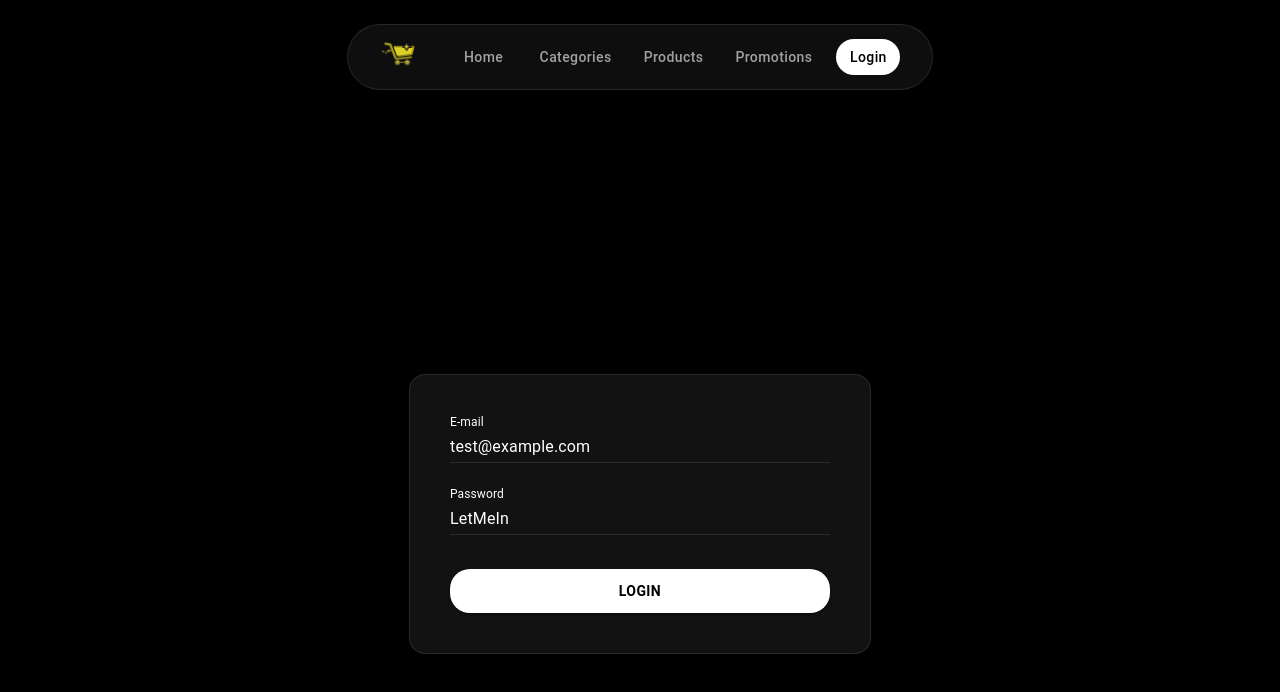
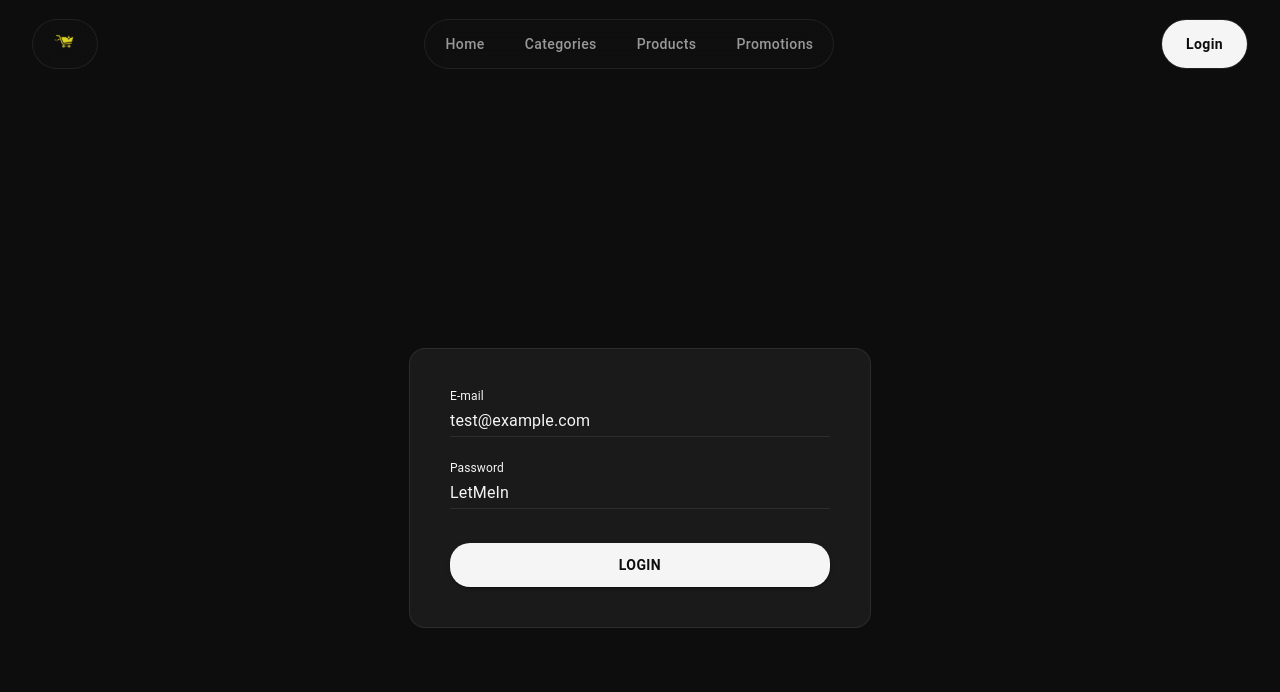
Before and after one commit to florin977/SmartShoppingAssistantFE, a React (Vite) app: page /auth/login in a window 1280 px wide. Shown: the top 692 px of the page. Built offline with nearby package versions, Linux system fonts and the light colour scheme.

Commit message:
3 islands instead of one big islaand. Improved color contrast.

```diff
--- a/src/components/Navbar/NavBar.css
+++ b/src/components/Navbar/NavBar.css
@@ -1,31 +1,63 @@
 .main-appbar {
-    background-color: color-mix(in srgb, var(--surface-color), transparent 20%) !important;
-    backdrop-filter: blur(10px);
+    background-color: transparent !important;
     box-shadow: none !important;
+    width: 95% !important;
+    margin: 12px auto !important;
+    left: 0 !important;
+    right: 0 !important;
+}
+
+.navbar-toolbar {
+    justify-content: space-between !important;
+    padding: 0 !important;
+}
+
+.nav-island {
+    background-color: color-mix(in srgb, var(--surface-color), transparent 80%) !important;
+    backdrop-filter: blur(12px);
     border: 1px solid var(--border-color);
     border-radius: 100rem !important;
-    width: fit-content !important;
-    margin: 24px auto !important;
+    padding: 0 !important; /* Removed padding so buttons can fill the entire space */
+    display: flex;
+    align-items: center;
+    height: 48px;
+    overflow: hidden; /* This clips the button backgrounds to the pill shape */
+}
+
+/* Add some side breathing room specifically for the Logo island */
+.nav-island:first-of-type {
+    padding: 0 16px !important;
 }
 
 .navbar-btn {
     color: var(--text-secondary) !important;
+    border-radius: 0 !important; /* Let the island handle the rounding */
     text-transform: none !important;
     font-weight: 500 !important;
-    margin: 0 8px !important;
-    transition: color 0.2s ease !important;
+    padding: 0 20px !important; /* Vertical padding handled by height: 100% */
+    height: 100%;
+    transition: all 0.2s ease !important;
 }
 
 .navbar-btn-login {
     color: var(--accent-text) !important;
     background-color: var(--accent-primary) !important;
-    border-radius: 100rem !important;
+    border-radius: 0 !important; /* Let the island handle the rounding */
     text-transform: none !important;
-    font-weight: 500 !important;
-    margin: 0 8px !important;
-    transition: color 0.2s ease !important;
+    font-weight: 600 !important;
+    padding: 0 24px !important;
+    height: 100%;
+    width: 100%; /* Fill the entire island */
+    transition: all 0.2s ease !important;
+}
+
+    transition: all 0.1s ease !important;
 }
 
 .navbar-btn:hover {
     color: var(--text-primary) !important;
 }
+
+.navbar-btn-login:hover {
+    background-color: var(--text-secondary) !important;
+}
--- a/src/components/Navbar/index.tsx
+++ b/src/components/Navbar/index.tsx
@@ -6,10 +6,13 @@ import logo from "../../assets/logo.png"
 function NavBar() {
     return (
         <AppBar className="main-appbar" position="static" color="default">
-            <Toolbar>
+            <Toolbar className="navbar-toolbar">
+                <Box className="nav-island">
                     <Link to="/">
-                    <Box component="img" src={logo} alt="Smart Shopping Assistant Logo" sx={{ height: 56, mr: 2 }} />
+                        <Box component="img" src={logo} alt="Smart Shopping Assistant Logo" sx={{ height: 32 }} />
                     </Link>
+                </Box>
+                <Box className="nav-island">
                     <Button className="navbar-btn" component={NavLink} to="/" variant="text">
                         Home
                     </Button>
@@ -22,9 +25,12 @@ function NavBar() {
                     <Button className="navbar-btn" component={NavLink} to="/promotions" variant="text">
                         Promotions
                     </Button>
+                </Box>
+                <Box className="nav-island">
                     <Button className="navbar-btn-login" component={NavLink} to="/auth/login" variant="text">
                         Login
                     </Button>
+                </Box>
             </Toolbar>
         </AppBar>
     )
--- a/src/index.css
+++ b/src/index.css
@@ -1,17 +1,17 @@
 :root {
-    --bg-color: #000000; /* Pure black background */
-    --surface-color: #121212; /* Dark charcoal for cards/navbar */
-    --surface-hover: #1e1e1e; /* Slightly lighter for hover states */
+    --bg-color: #0d0d0d; /* Deep off-black, much softer than #000 */
+    --surface-color: #1a1a1a; /* Lighter charcoal to create visual depth from the background */
+    --surface-hover: #242424;
 
-    --text-primary: #ffffff; /* Pure white for headings/main text */
-    --text-secondary: #a1a1a1; /* Muted gray for descriptions */
+    --text-primary: #f5f5f5; /* Soft off-white to reduce "halation" (glow) on dark backgrounds */
+    --text-secondary: #999999; /* Balanced muted gray */
 
-    --accent-primary: #ffffff; /* White for primary buttons */
-    --accent-text: #000000; /* Black text for white buttons */
+    --accent-primary: #f5f5f5; /* Matches text-primary for consistency */
+    --accent-text: #0d0d0d; /* Deep off-black for high contrast on light buttons */
 
-    --border-color: rgba(255, 255, 255, 0.1); /* Subtle borders */
+    --border-color: rgba(255, 255, 255, 0.08); /* Even subtler borders */
 
-    --radius-lg: 16px; /* Large rounded corners seen in the UI */
+    --radius-lg: 16px;
     --radius-md: 12px;
 }
 
```
Lines whose indentation alone changed are shown as unchanged.
